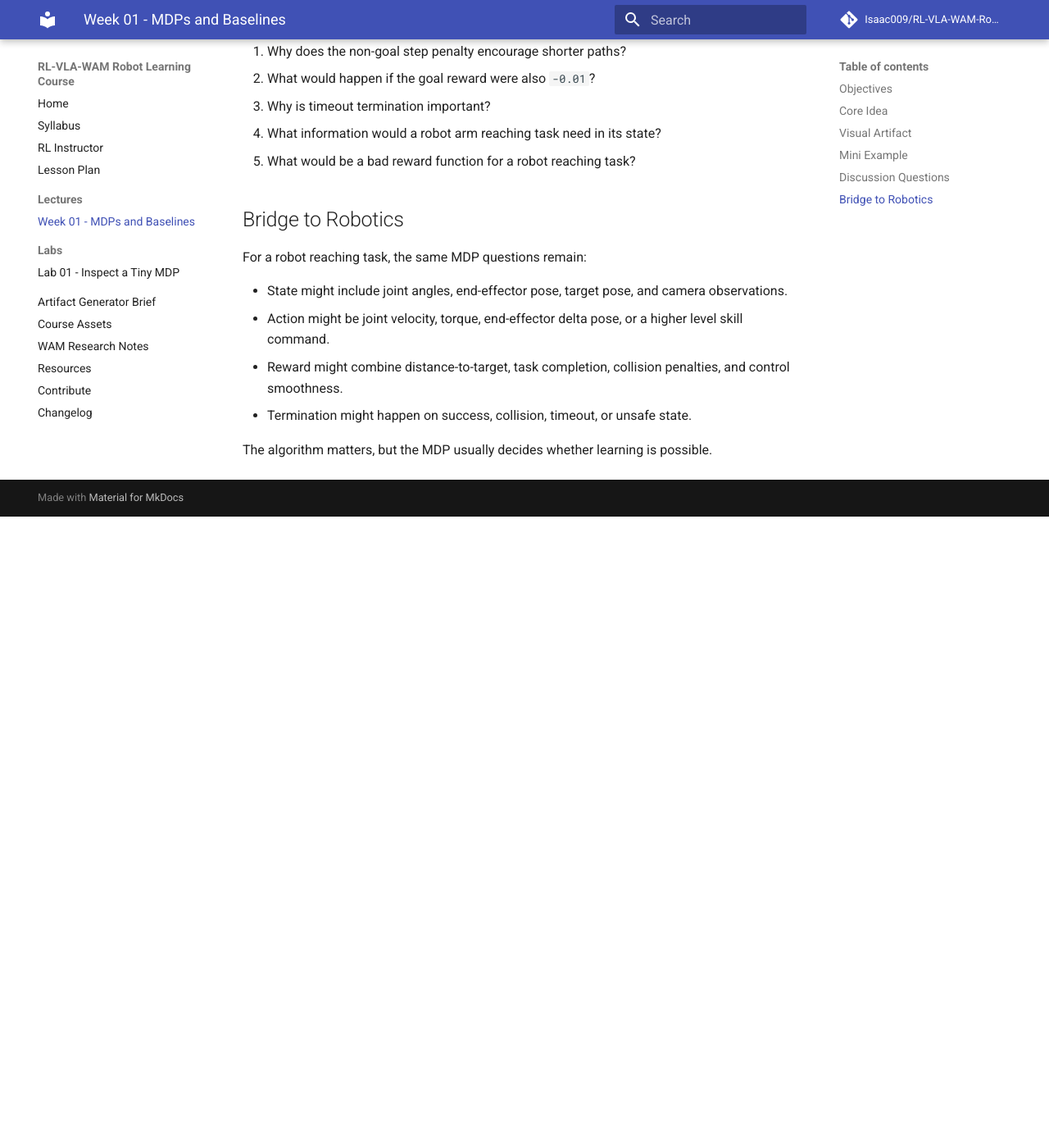
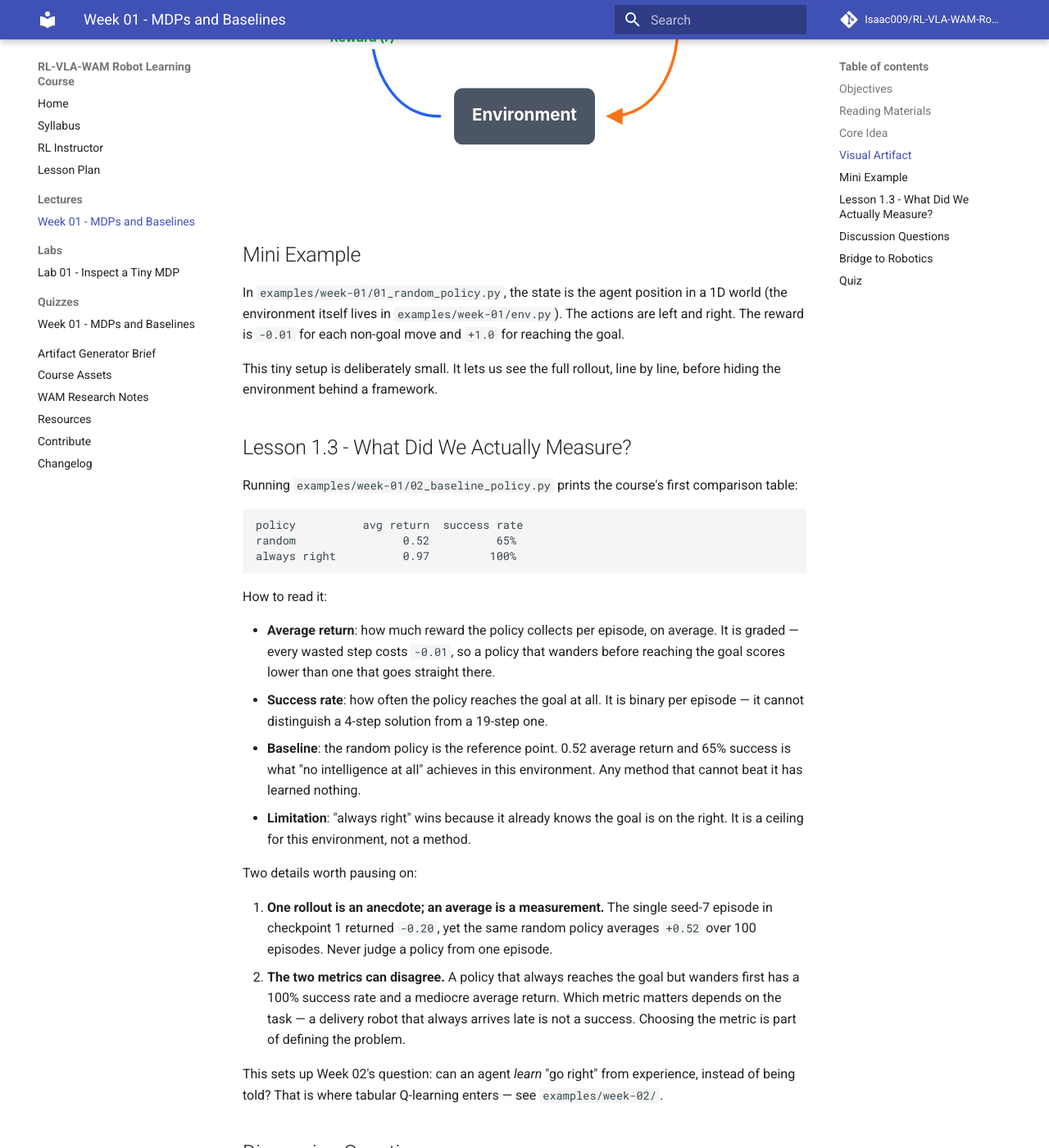
Before and after one commit to Isaac009/RL-VLA-WAM-Robot_learning-PhysicalAI, an MkDocs documentation site: the page built from docs/lectures/week-01.md, in a window 1280 px wide and 1400 px high, scrolled down 1504 px. Shown: the whole window at 82% size. Built offline with MkDocs 1.6.1 and Material for MkDocs 9.7.7, drawn with Linux system fonts in a browser that asks for light colours; comment, search, counter and statistics services are not loaded; before the commit the page ends 2134 px from its top, so only the background shows below that; some of the changed text lies outside the part shown.

Commit message:
Add lecture readings and Week 1 quiz

````diff
--- a/docs/lectures/week-01.md
+++ b/docs/lectures/week-01.md
@@ -8,6 +8,30 @@
 - Explain why a random policy is useful.
 - Read a simple environment loop.
 - Distinguish "the agent failed" from "the environment is ill-defined."
+
+## Reading Materials
+
+Required:
+
+- **Sutton and Barto, Reinforcement Learning: An Introduction**, Chapter 3:
+  focus on the agent-environment interface, goals, rewards, returns, and MDPs.
+  Use the official book page: [incompleteideas.net/book/the-book-2nd.html](https://incompleteideas.net/book/the-book-2nd.html).
+- **Gymnasium Basic Usage**: read the sections on the agent-environment loop,
+  `reset()`, `step()`, rewards, `terminated`, and `truncated`:
+  [gymnasium.farama.org/introduction/basic_usage](https://gymnasium.farama.org/introduction/basic_usage/).
+- **OpenAI Spinning Up, Key Concepts in RL**: skim states, observations,
+  action spaces, trajectories, reward, and return:
+  [spinningup.openai.com/en/latest/spinningup/rl_intro.html](https://spinningup.openai.com/en/latest/spinningup/rl_intro.html).
+
+Optional:
+
+- **Hugging Face Deep RL Course, Unit 1**: a friendly second pass on the RL
+  loop and vocabulary:
+  [huggingface.co/learn/deep-rl-course/unit1/introduction](https://huggingface.co/learn/deep-rl-course/unit1/introduction).
+
+Reading target: do not try to memorize every term. After reading, you should be
+able to point to one line of code for "state", "action", "reward", and
+"episode ended."
 
 ## Core Idea
 
@@ -35,6 +59,48 @@
 This tiny setup is deliberately small. It lets us see the full rollout, line by
 line, before hiding the environment behind a framework.
 
+## Lesson 1.3 - What Did We Actually Measure?
+
+Running `examples/week-01/02_baseline_policy.py` prints the course's first
+comparison table:
+
+```text
+policy          avg return  success rate
+random                0.52          65%
+always right          0.97         100%
+```
+
+How to read it:
+
+- **Average return**: how much reward the policy collects per episode, on
+  average. It is graded — every wasted step costs `-0.01`, so a policy that
+  wanders before reaching the goal scores lower than one that goes straight
+  there.
+- **Success rate**: how often the policy reaches the goal at all. It is
+  binary per episode — it cannot distinguish a 4-step solution from a
+  19-step one.
+- **Baseline**: the random policy is the reference point. 0.52 average
+  return and 65% success is what "no intelligence at all" achieves in this
+  environment. Any method that cannot beat it has learned nothing.
+- **Limitation**: "always right" wins because it already knows the goal is
+  on the right. It is a ceiling for this environment, not a method.
+
+Two details worth pausing on:
+
+1. **One rollout is an anecdote; an average is a measurement.** The single
+   seed-7 episode in checkpoint 1 returned `-0.20`, yet the same random
+   policy averages `+0.52` over 100 episodes. Never judge a policy from one
+   episode.
+2. **The two metrics can disagree.** A policy that always reaches the goal
+   but wanders first has a 100% success rate and a mediocre average return.
+   Which metric matters depends on the task — a delivery robot that always
+   arrives late is not a success. Choosing the metric is part of defining
+   the problem.
+
+This sets up Week 02's question: can an agent *learn* "go right" from
+experience, instead of being told? That is where tabular Q-learning enters —
+see `examples/week-02/`.
+
 ## Discussion Questions
 
 1. Why does the non-goal step penalty encourage shorter paths?
@@ -56,3 +122,9 @@
 - Termination might happen on success, collision, timeout, or unsafe state.
 
 The algorithm matters, but the MDP usually decides whether learning is possible.
+
+## Quiz
+
+After the lab, complete the [Week 01 quiz](../quizzes/week-01.md). It checks
+whether you can read a rollout, compute a return, and explain why baselines
+matter.
--- a/mkdocs.yml
+++ b/mkdocs.yml
@@ -22,6 +22,8 @@
       - Week 01 - MDPs and Baselines: lectures/week-01.md
   - Labs:
       - Lab 01 - Inspect a Tiny MDP: labs/lab-01.md
+  - Quizzes:
+      - Week 01 - MDPs and Baselines: quizzes/week-01.md
   - Artifact Generator Brief: artifact-generator-brief.md
   - Course Assets: assets/README.md
   - WAM Research Notes: wam-research-notes.md
````
Also changed, not shown: CHANGELOG.md (+1 -0 lines), CONTRIBUTING.md (+2 -0 lines), docs/changelog.md (+1 -0 lines), docs/index.md (+1 -0 lines), docs/lesson-plan.md (+6 -0 lines), docs/quizzes/week-01.md (added, +94 -0 lines), docs/syllabus.md (+2 -0 lines).
